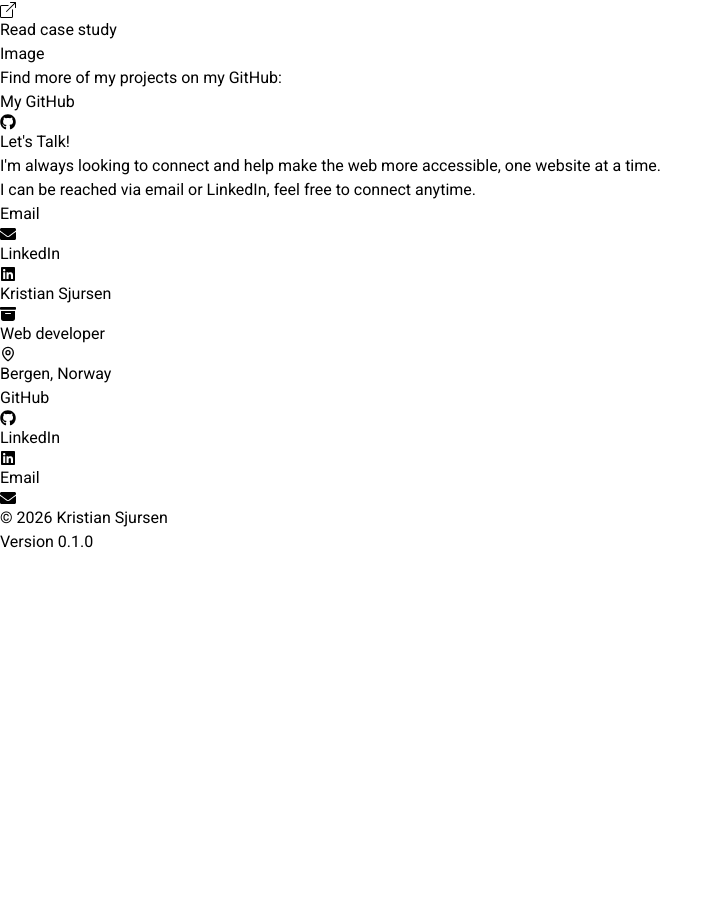
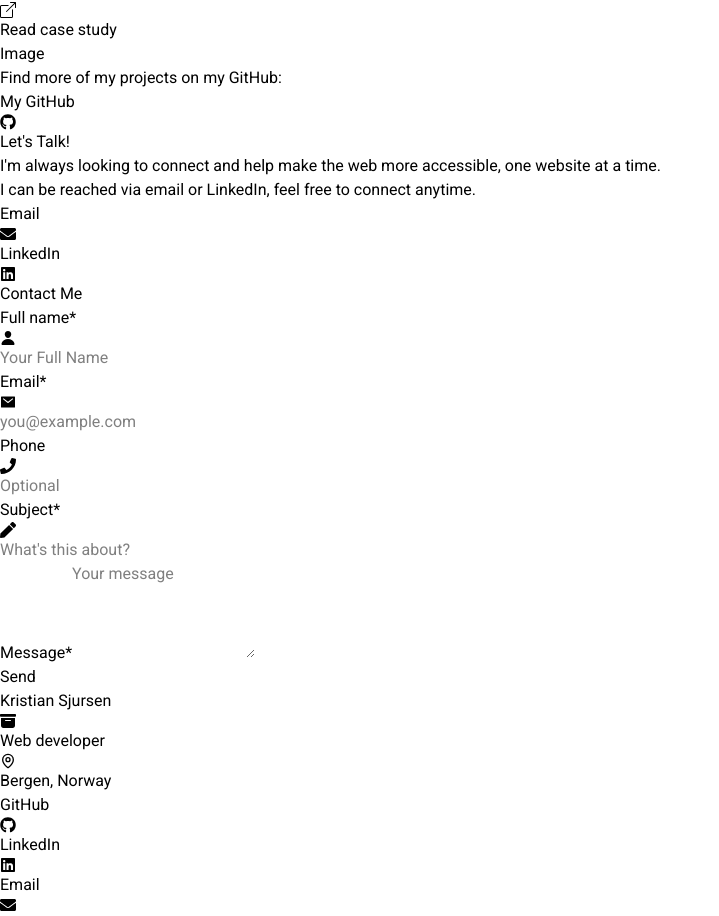
Before and after one commit to kr-sjursen/portfolio-project, a Next.js app: page / in a window 1280 px wide. Shown: the part 1694-2610 px from the top of the page, without its empty margins (0-719 px from the left). Before the commit the page ends 2248 px from the top, so only its background shows below. Built offline with nearby package versions, Linux system fonts and the light colour scheme.

Commit message:
Add contact form to landing page
Add labeled contact fields and integrate the form alongside the existing email and LinkedIn links. Update button styling and remove an obsolete CSS comment.

```diff
--- a/src/assets/global.css
+++ b/src/assets/global.css
@@ -5,7 +5,6 @@
   --kv-white: #fcfcfc;
 
   --portfolio-primary: #333;
-  /*--portfolio-secondary: #afaeae;*/
   --portfolio-secondary: #1d1d1d;
   --portfolio-tertiary: #555;
   --portfolio-accent: #f90;
--- /dev/null
+++ b/src/components/feature/contact/ContactForm.tsx
@@ -0,0 +1,141 @@
+import { FaPhone, FaPen } from 'react-icons/fa';
+import { IoPerson, IoMailSharp } from 'react-icons/io5';
+
+const required = <span className='text-red-400 ml-1' aria-hidden='true'>*</span>;
+const data = [
+  {
+    id: 'full-name',
+    label: 'Full name',
+    type: 'text',
+    placeholder: 'Your Full Name',
+    icon: <IoPerson />,
+    required: true
+  },
+  {
+    id: 'email',
+    label: 'Email',
+    type: 'email',
+    placeholder: 'you@example.com',
+    icon: <IoMailSharp />,
+    required: true
+  },
+  {
+    id: 'phone',
+    label: 'Phone',
+    type: 'tel',
+    placeholder: 'Optional',
+    icon: <FaPhone />,
+    required: false
+  },
+  {
+    id: 'subject',
+    label: 'Subject',
+    type: 'text',
+    placeholder: "What's this about?",
+    icon: <FaPen />,
+    required: true
+  }
+];
+
+// TODO: Consider adding a subject dropdown?
+// TODO: Add a confirmation message after submit.
+// TODO: Add form validation feedback.
+// TODO: Consider limiting message length, to incentivize brevity (e.g., 2000 chars should be plenty). If limit has been reached, give an explanation to the user and give a recommendation to shorten it, but consider giving an option to override it (but, add quiet warning in subject line).
+// TODO: Test form fields with long input to ensure layout holds.
+export function ContactForm() {
+  return (
+    <form
+      id='contact-form'
+      className='
+        flex flex-col wrap gap-x-2 gap-y-4 px-6 py-4 justify-center
+        bg-portfolio-secondary
+        border border-portfolio-tertiary rounded-xl
+        text-sm
+      '
+      aria-labelledby='contact-form-title'
+    >
+      <h3
+        id='contact-form-title'
+        className='
+          mx-auto mb-2 px-4 w-fit
+          text-xl text-center
+          border-b border-portfolio-accent
+        '
+      >
+        Contact Me
+      </h3>
+      <div className='flex flex-row flex-wrap gap-x-4 gap-y-4'>
+        {data.map(d => (
+          <div
+            key={d.id}
+            className='flex flex-col gap-1 w-[calc(50%-0.5rem)]'
+          >
+            <label
+              htmlFor={d.id}
+              className='w-full'
+            >
+              {d.label}{d.required ? required : ''}
+            </label>
+            <div className='
+              group flex flex-row gap-3 w-full px-1 items-center
+              border border-portfolio-tertiary rounded-md
+              bg-portfolio-primary
+            '>
+              <span
+                className='ml-1 group-focus-within:text-portfolio-accent'
+                aria-hidden='true'
+              >
+                {d.icon}
+              </span>
+              <input
+                id={d.id}
+                name={d.id}
+                type={d.type}
+                placeholder={d.placeholder}
+                className='
+                  w-full py-1 my-1 rounded-xs
+                  focus:outline-1 focus:outline-offset-3
+                  focus:outline-portfolio-accent
+                '
+                required={d.required}
+              />
+            </div>
+          </div>
+        ))}
+      </div>
+      <div className='flex flex-col gap-2'>
+        <label htmlFor='message'>Message{required}</label>
+        <textarea
+          id='message'
+          name='message'
+          rows={4}
+          placeholder='Your message'
+          className='
+            w-full min-h-24 px-4 p-2
+            field-sizing-content
+            bg-portfolio-primary
+            text-kv-white
+            border border-portfolio-tertiary rounded-md
+            focus:outline-1 focus:outline-portfolio-accent
+          '
+          required
+        />
+      </div>
+      <button
+        type='submit'
+        className='
+          px-4 py-2 rounded-lg
+          bg-portfolio-accent-dark
+          text-black text-base
+          border border-portfolio-primary
+          hover:bg-portfolio-accent
+          focus:bg-portfolio-accent
+          focus:outline-2 focus:outline-portfolio-accent-dark
+          focus:-outline-offset-2
+        '
+      >
+        Send
+      </button>
+    </form>
+  );
+}
--- a/src/components/feature/landing/ContactCTA.tsx
+++ b/src/components/feature/landing/ContactCTA.tsx
@@ -1,5 +1,6 @@
 import { FaEnvelope } from 'react-icons/fa';
 import { FaLinkedin } from 'react-icons/fa';
+import { ContactForm } from '@/components/feature/contact/ContactForm';
 
 /**
  * Inspiration observations:
@@ -21,13 +22,14 @@ export function ContactCTA() {
     <section
       id='contact'
       className='
-        flex flex-col gap-2 max-w-300
+        flex flex-row gap-2 max-w-300
         mx-auto mb-8 px-8 py-6
         bg-portfolio-primary rounded-lg
         border border-portfolio-tertiary
       '
       aria-labelledby='contact-title'
     >
+      <div className='flex flex-col gap-2 justify-center'>
         <h2
           id='contact-title'
           className='text-3xl'
@@ -39,12 +41,12 @@ export function ContactCTA() {
           accessible, one website at a time.
         </p>
         <p>I can be reached via email or LinkedIn, feel free to connect anytime.</p>
-      <div className='flex gap-2'>
+        <div className='flex gap-2 mb-2'>
           <a
             className='
               flex items-center gap-1 w-fit px-4 py-2
-            bg-portfolio-accent text-kv-black rounded-lg
-            hover:bg-portfolio-primary hover:text-kv-white
+              bg-portfolio-accent-dark text-kv-black rounded-lg
+              hover:bg-portfolio-accent
               shadow-md shadow-portfolio-primary/25
             '
             href='mailto:kr.sjursen@gmail.com'
@@ -58,8 +60,8 @@ export function ContactCTA() {
           <a
             className='
               flex items-center gap-1 w-fit px-4 py-2
-            bg-portfolio-accent text-kv-black rounded-lg
-            hover:bg-portfolio-primary hover:text-kv-white
+              bg-portfolio-accent-dark text-kv-black rounded-lg
+              hover:bg-portfolio-accent
               shadow-md shadow-portfolio-primary/25
             '
             href='https://www.linkedin.com/in/kristian-sjursen-785436390/'
@@ -71,6 +73,8 @@ export function ContactCTA() {
             />
           </a>
         </div>
+      </div>
+      <ContactForm />
     </section>
   )
 }
```
Lines whose indentation alone changed are shown as unchanged.
